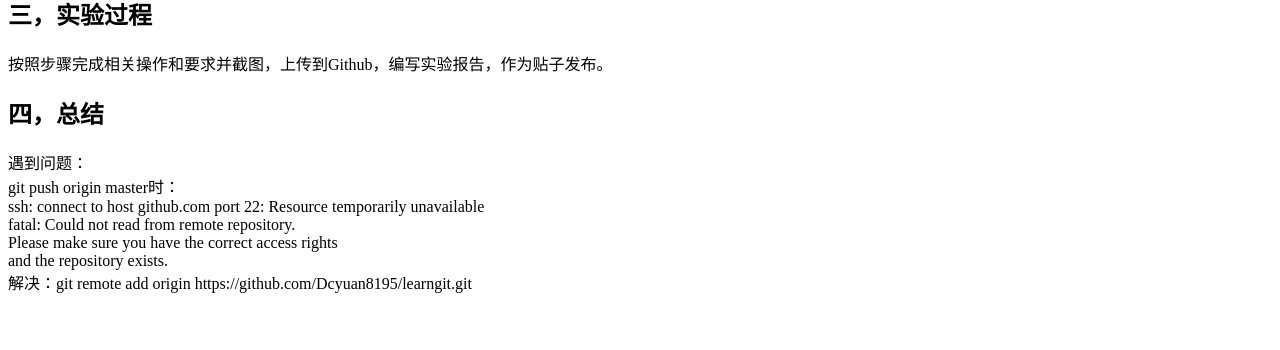
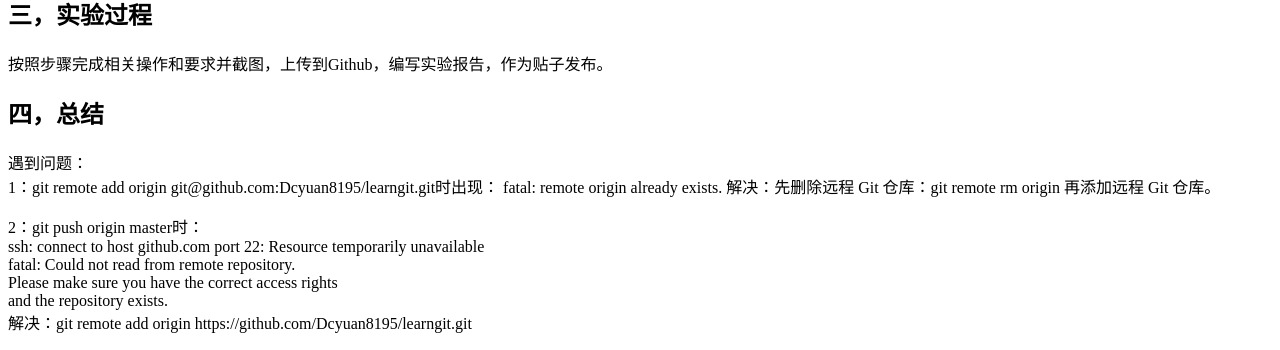
Before and after one commit to Dcyuan8195/Dcyuan8195.github.io, a Jekyll site: the page built from _posts/2021-05-31-Report3.md, in a window 1280 px wide and 900 px high, scrolled down 3451 px, cut to the strip 550-900 px from the top of the window. Built offline with Jekyll 4.4.1, drawn with Linux system fonts in a browser that asks for light colours; before the commit the page ends 4311 px from its top, so only the background shows below that.

Commit message:
Update 2021-05-31-Report3.md

```diff
--- a/_posts/2021-05-31-Report3.md
+++ b/_posts/2021-05-31-Report3.md
@@ -42,8 +42,14 @@ learngit 项目网址为：https://github.com/Dcyuan8195/learngit.git
 按照步骤完成相关操作和要求并截图，上传到Github，编写实验报告，作为贴子发布。
 
 ## 四，总结
+
 遇到问题：
-git push origin master时：
+1：git remote add origin git@github.com:Dcyuan8195/learngit.git时出现：
+fatal: remote origin already exists.
+解决：先删除远程 Git 仓库：git remote rm origin
+再添加远程 Git 仓库。
+
+2：git push origin master时：
 ssh: connect to host github.com port 22: Resource temporarily unavailable
 fatal: Could not read from remote repository.
 Please make sure you have the correct access rights
```
